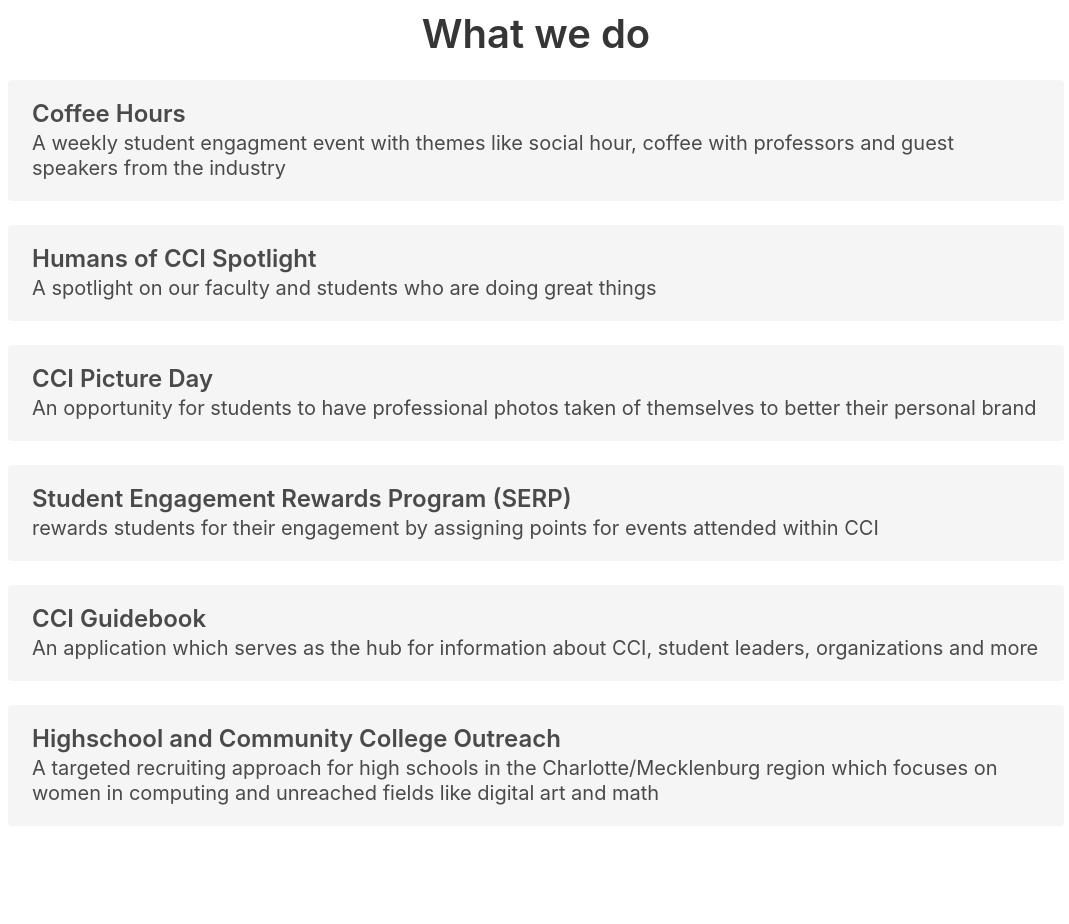
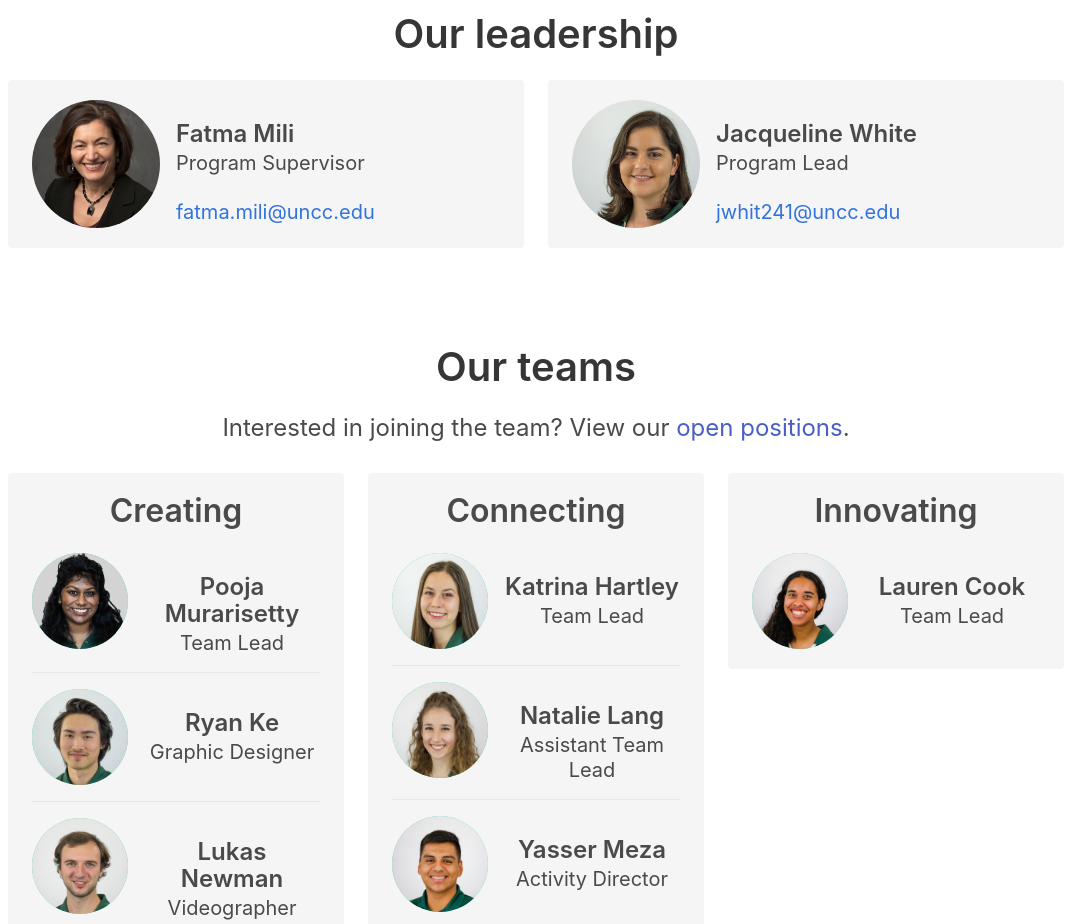
Before and after one commit to ccidap/dap-website, a plain HTML site: page public/index.html in a window 1280 px wide. Shown: the part 1400-2324 px from the top of the page, without its empty margins (104-1173 px from the left). Drawn offline with nearby package versions, Linux system fonts and the light colour scheme.

Commit message:
Take out project descriptions, update dean picture

```diff
--- a/public/index.html
+++ b/public/index.html
@@ -100,41 +100,6 @@
         </section>
         <!-- end mission section -->
 
-        <!-- project section -->
-        <section id="projects" class="section">
-            <h1 class="title is-2 has-text-centered">What we do</h1>
-
-            <div class="notification">
-                <h4 class="title is-4">Coffee Hours</h4>
-                <p class="subtitle is-5">A weekly student engagment event with themes like social hour, coffee with professors and guest speakers
-                    from the industry</p>
-            </div>
-            <div class="notification">
-                <h4 class="title is-4">Humans of CCI Spotlight</h4>
-                <p class="subtitle is-5">A spotlight on our faculty and students who are doing great things</p>
-            </div>
-            <div class="notification">
-                <h4 class="title is-4">CCI Picture Day</h4>
-                <p class="subtitle is-5">An opportunity for students to have professional photos taken of themselves to better their personal brand</p>
-            </div>
-            <div class="notification">
-                <h4 class="title is-4">Student Engagement Rewards Program (SERP)</h4>
-                <p class="subtitle is-5">rewards students for their engagement by assigning points for events
-                    attended within CCI
-                </p>
-            </div>
-            <div class="notification">
-                <h4 class="title is-4">CCI Guidebook</h4>
-                <p class="subtitle is-5">An application which serves as the hub for information about CCI, student leaders, organizations and more</p>
-            </div>
-            <div class="notification">
-                <h4 class="title is-4">Highschool and Community College Outreach</h4>
-                <p class="subtitle is-5">A targeted recruiting approach for high schools in the Charlotte/Mecklenburg region which focuses on women
-                    in computing and unreached fields like digital art and math</p>
-            </div>
-        </section>
-        <!-- end project section -->
-
         <!-- leadership section -->
         <section id="team" class="section">
             <h1 class="title is-2 has-text-centered">Our leadership</h1>
@@ -145,7 +110,7 @@
                         <article class="media">
                             <figure class="media-left">
                                 <p class="image is-128x128 is-rounded">
-                                    <img src="img/ambassadors/placeholder.jpg">
+                                    <img src="img/ambassadors/fatma-Mili.jpg">
                                 </p>
                             </figure>
                             <div class="media-content">
```
Also changed, not shown: public/img/ambassadors/FatmaMili.jpg (added), public/img/ambassadors/fatma-mili.jpg (added).
